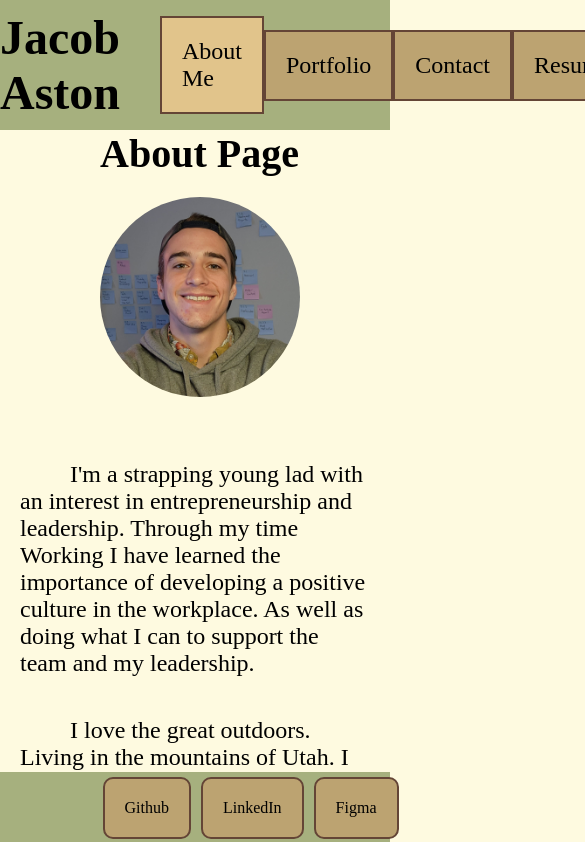
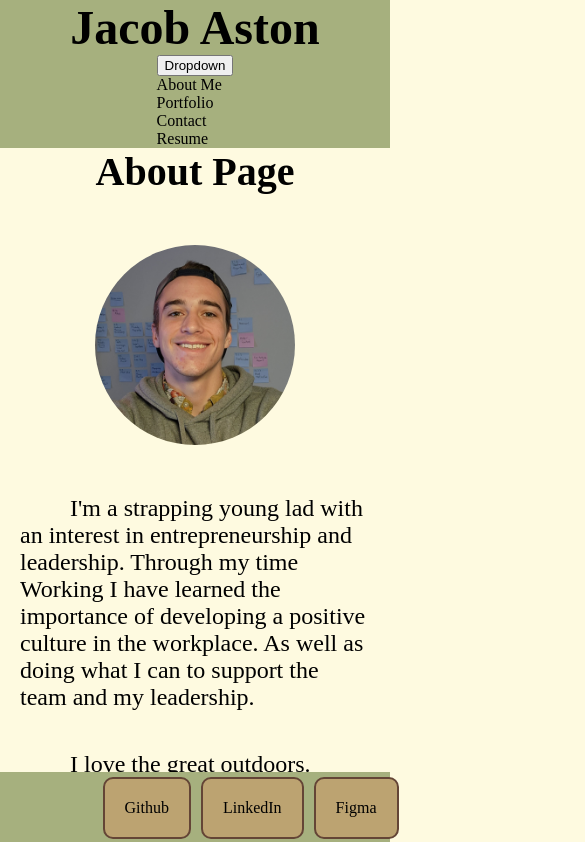
Before and after one commit to Jacob-Aston/react-portfolio, a React (Create React App) app: page / in a window 390 px wide. Shown: the top 842 px of the page, 585 px wide, since content can reach past the window. Built offline with nearby package versions, Linux system fonts and the light colour scheme; the HTML template or start-up script is replaced by a standard one.

Commit message:
added nav dropdown jsx and css for mobile first on about page

```diff
--- a/src/components/Navigation.js
+++ b/src/components/Navigation.js
@@ -2,7 +2,20 @@ import React from "react";
 import "../styles/Navigation.css";
 
 function Navigation({ currentPage, handlePageChange }) {
+const dropFunction = () => {
+
+}
   return (
+    <div>
+      <div className="dropdown">
+        <button className="dropbtn" onClick={dropFunction}>Dropdown</button>
+        <div className="dropdown-content" id="myDropdown">
+          <div>About Me</div>
+          <div>Portfolio</div>
+          <div>Contact</div>
+          <div>Resume</div>
+        </div>
+      </div>
       <ul className="nav">
         <a
           href="#about"
@@ -14,7 +27,9 @@ function Navigation({ currentPage, handlePageChange }) {
         <a
           href="#portfolio"
           onClick={() => handlePageChange("Portfolio")}
-        className={currentPage === "Portfolio" ? "nav-link active" : "nav-link"}
+          className={
+            currentPage === "Portfolio" ? "nav-link active" : "nav-link"
+          }
         >
           Portfolio
         </a>
@@ -33,6 +48,7 @@ function Navigation({ currentPage, handlePageChange }) {
           Resume
         </a>
       </ul>
+    </div>
   );
 }
 
--- a/src/styles/About.css
+++ b/src/styles/About.css
@@ -1,6 +1,7 @@
 h2 {
     font-size: 2.5em;
-    margin: 0px 0px 0px 100px
+    width: fit-content;
+    margin: auto;
 }
 
 p.about {
@@ -10,8 +11,9 @@ p.about {
 }
 
 .avatar {
+    display: block;
     width: 200px;
     height: 200px;
-    margin: 20px 0px 20px 100px;
+    margin: 50px auto;
     border-radius: 50%;
 }
--- a/src/styles/Header.css
+++ b/src/styles/Header.css
@@ -12,5 +12,6 @@ h1 {
     width: auto;
     background-color: #a6b07e;
     display: flex;
+    flex-direction: column;
     align-items: center;
 }
--- a/src/styles/Navigation.css
+++ b/src/styles/Navigation.css
@@ -3,8 +3,9 @@
 }
 
 .nav {
+    display: none;
     width: 80%;
-    display: flex;
+    /* display: flex; */
     flex-direction: row;
     justify-content: space-around;
     align-items: center;
```
Lines whose indentation alone changed are shown as unchanged.
